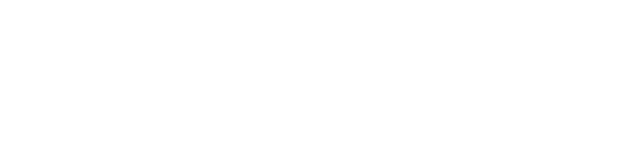
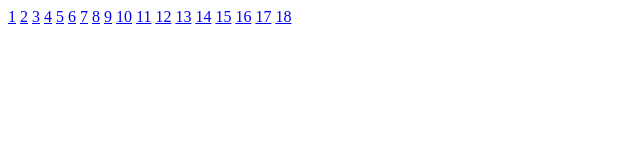
Before and after one commit to MakarYamniukVBoss/Museo, a plain HTML site: page index.html in a window 1280 px wide. Shown: the whole page, without its empty margins (0-640 px from the left). Drawn offline with Linux system fonts and the light colour scheme.

Commit message:
Update index.html

```diff
--- a/index.html
+++ b/index.html
@@ -6,23 +6,23 @@
     <title>Document</title>
 </head>
 <body>
-    <a href="1.html"></a>
-    <a href="2.html"></a>
-    <a href="3.html"></a>
-    <a href="4.html"></a>
-    <a href="5.html"></a>
-    <a href="6.html"></a>
-    <a href="7.html"></a>
-    <a href="8.html"></a>
-    <a href="9.html"></a>
-    <a href="10.html"></a>
-    <a href="11.html"></a>
-    <a href="12.html"></a>
-    <a href="13.html"></a>
-    <a href="14.html"></a>
-    <a href="15.html"></a>
-    <a href="16.html"></a>
-    <a href="17.html"></a>
-    <a href="18.html"></a>
+    <a href="1.html">1</a>
+    <a href="2.html">2</a>
+    <a href="3.html">3</a>
+    <a href="4.html">4</a>
+    <a href="5.html">5</a>
+    <a href="6.html">6</a>
+    <a href="7.html">7</a>
+    <a href="8.html">8</a>
+    <a href="9.html">9</a>
+    <a href="10.html">10</a>
+    <a href="11.html">11</a>
+    <a href="12.html">12</a>
+    <a href="13.html">13</a>
+    <a href="14.html">14</a>
+    <a href="15.html">15</a>
+    <a href="16.html">16</a>
+    <a href="17.html">17</a>
+    <a href="18.html">18</a>
 </body>
 </html>
```
